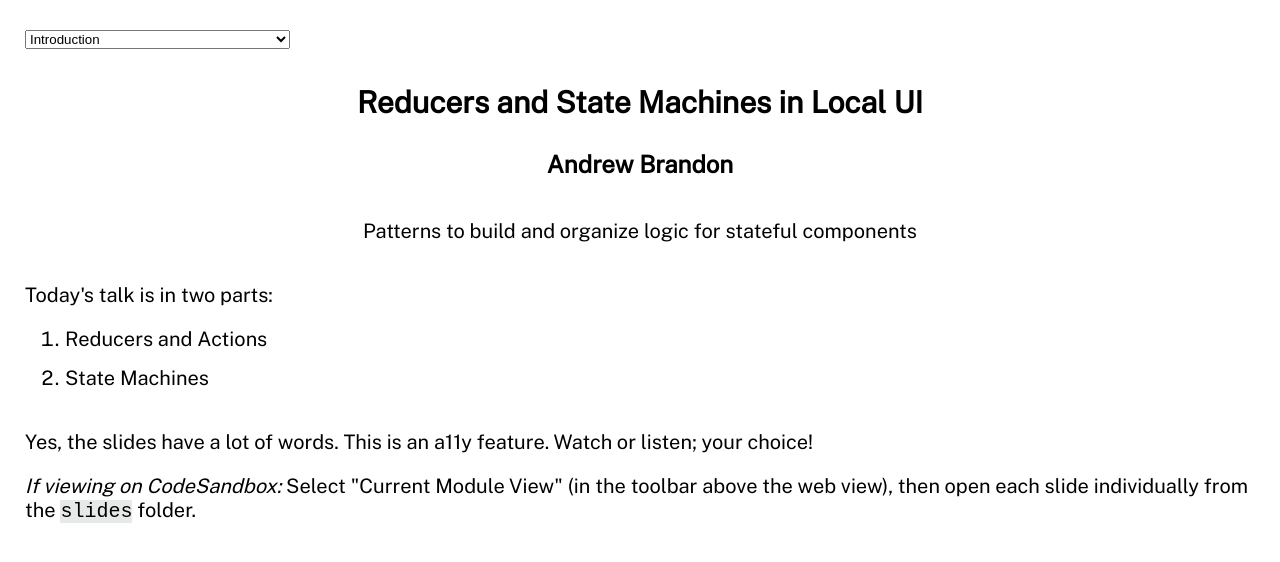
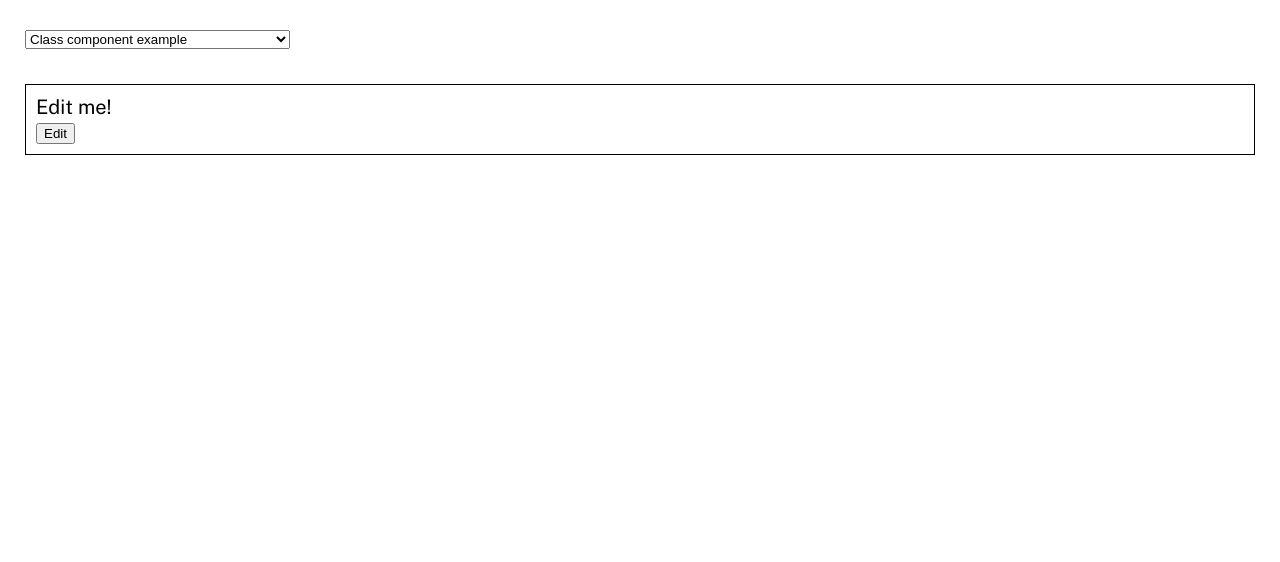
Before and after one commit to drbr/state-machine-talk, a React (Create React App) app: page / in a window 1280 px wide. Shown: the top 562 px of the page. Built offline with nearby package versions, Linux system fonts and the light colour scheme.

Commit message:
Fix class component example

```diff
--- a/src/examples/ClassComponentWithReducer.tsx
+++ b/src/examples/ClassComponentExample.tsx
@@ -1,4 +1,4 @@
-import React, { Dispatch } from 'react';
+import React from 'react';
 import { assertUnreachable } from '../codeUtils/assertUnreachable';
 import { renderSlide } from '../talkUtils/renderSlide';
 
@@ -67,7 +67,7 @@ const initialInlineEditorState: InlineEditorState = {
  * machine as shown in part 2, we could easily change the
  * dispatch function to do that.
  */
-export class InlineEditorWidget extends React.Component<
+export class InlineEditorClassComponent extends React.Component<
   unknown,
   InlineEditorState
 > {
@@ -97,7 +97,7 @@ export class InlineEditorWidget extends React.Component<
     );
   }
 
-  private renderReadonlyMode() {
+  private renderEditMode() {
     return (
       <>
         <input
@@ -133,7 +133,7 @@ export class InlineEditorWidget extends React.Component<
     );
   }
 
-  private renderEditMode() {
+  private renderReadonlyMode() {
     return (
       <>
         <span>{this.state.savedValue}</span>
@@ -151,4 +151,4 @@ export class InlineEditorWidget extends React.Component<
   }
 }
 
-renderSlide(InlineEditorWidget);
+renderSlide(InlineEditorClassComponent);
--- a/src/index.tsx
+++ b/src/index.tsx
@@ -1,4 +1,5 @@
 import React, { useState } from 'react';
+import { InlineEditorClassComponent } from './examples/ClassComponentExample';
 import './index.css';
 import { Slide_Introduction } from './slides/Introduction';
 import { Slide_InlineEditorComponent } from './slides/part-1-reducers/1-1.InlineEditorComponent';
@@ -16,7 +17,10 @@ import { Slide_DefineTheStatesInCode } from './slides/part-2-state-machines/2-4.
 import { Slide_StateMachineAsReducer } from './slides/part-2-state-machines/2-5.StateMachineAsReducer';
 import { Slide_UseStateMachine } from './slides/part-2-state-machines/2-6.UseStateMachine';
 import { Slide_Part2Conclusion } from './slides/part-2-state-machines/2-7.Part2Conclusion';
-import { BasePlugin, PluginManager } from './talkUtils/PluginManager';
+import {
+  BasePlugin,
+  PluginManager,
+} from './talkUtils/PluginManager';
 import { PluginSelectorDropdown } from './talkUtils/PluginSelectorDropdown';
 import { renderSlide } from './talkUtils/renderSlide';
 
@@ -26,6 +30,10 @@ export interface SlidePlugin extends BasePlugin {
 
 /* eslint-disable react/jsx-pascal-case */
 export const SlidePluginManager = new PluginManager<SlidePlugin>(
+  {
+    name: 'Class component example',
+    element: <InlineEditorClassComponent />,
+  },
   {
     name: 'Introduction',
     element: <Slide_Introduction />,
@@ -116,7 +124,9 @@ export function SlideSelector() {
         selectedPlugin={slide}
         onChange={setSlide}
       />
-      <div className="module-container">{slide.element}</div>
+      <div className="module-container">
+        {slide.element}
+      </div>
     </>
   );
 }
```
Also changed, not shown: 1 other file (tests, documents, lock files or other folders).
